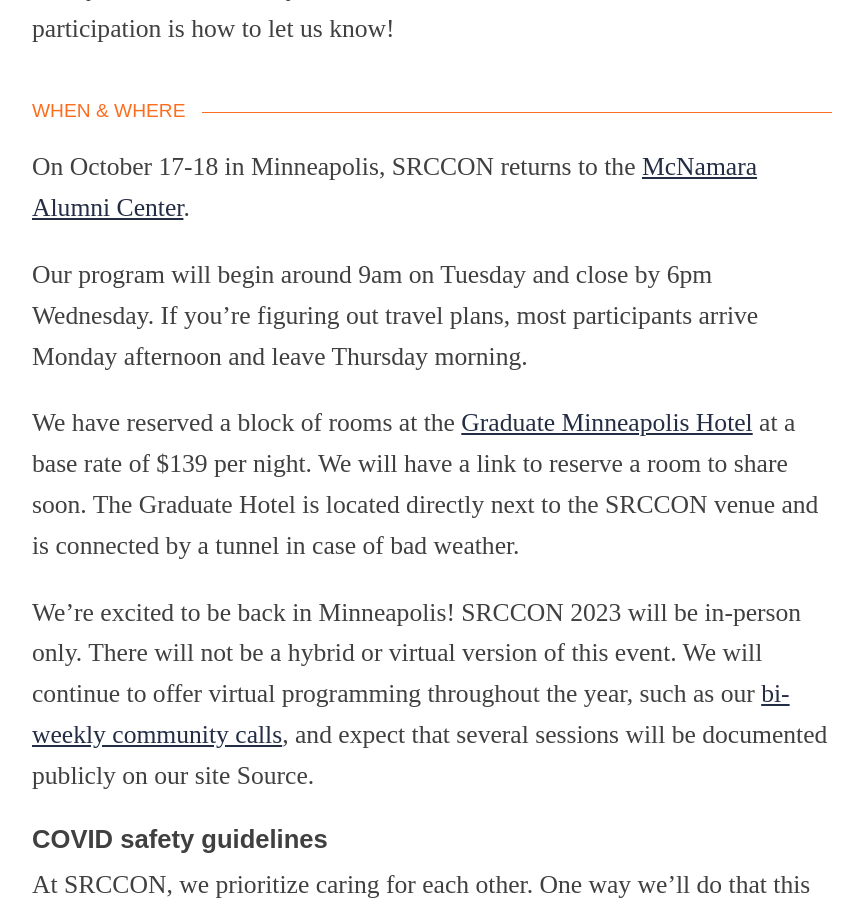
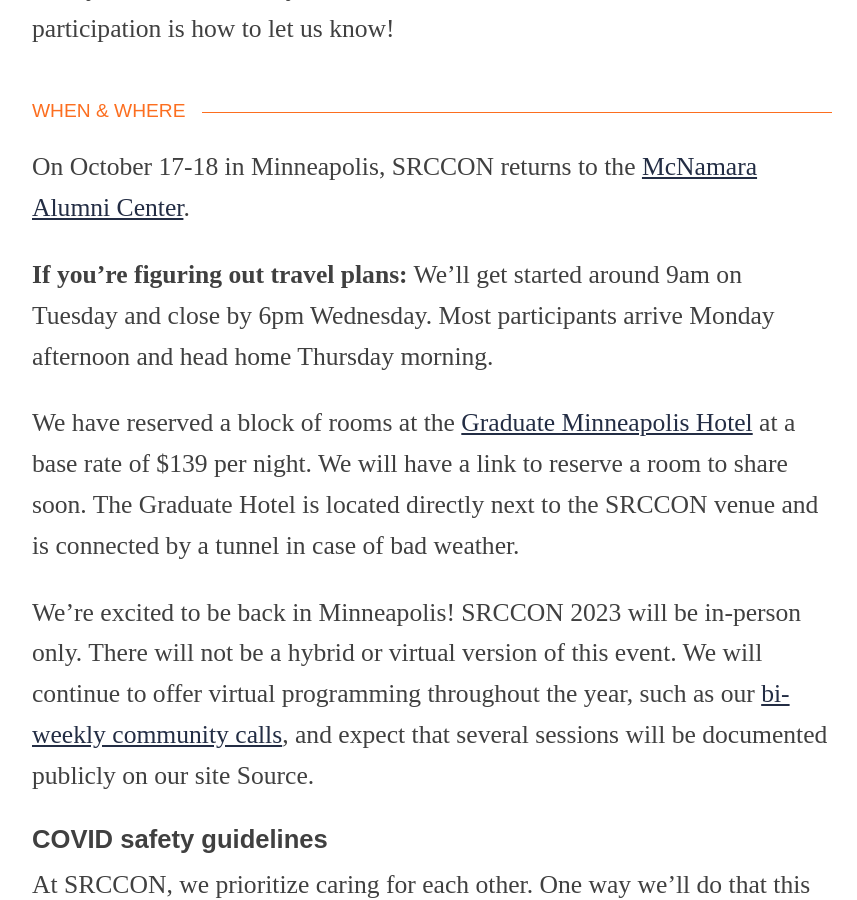
Before and after one commit to OpenNews/srccon-2023, a Jekyll site: the page built from homepage.md, in a window 1280 px wide and 900 px high, scrolled down 1836 px. Shown: the whole window, without its empty margins (208-1065 px from the left). Built offline with Jekyll 4.4.1, drawn with Linux system fonts in a browser that asks for light colours; some web fonts are replaced; our own code applies the rules of GitHub Pages for plain Markdown files.

Commit message:
add travel note to program page

```diff
--- a/homepage.md
+++ b/homepage.md
@@ -25,7 +25,7 @@
 
 On October 17-18 in Minneapolis, SRCCON returns to the [McNamara Alumni Center](https://www.google.com/maps/place/McNamara+Alumni+Center/@44.975199,-93.2301774,17z/data=!3m1!4b1!4m5!3m4!1s0x52b32d18ed516031:0x5f984f594ceab6ad!8m2!3d44.975199!4d-93.2279887).
 
-Our program will begin around 9am on Tuesday and close by 6pm Wednesday. If you’re figuring out travel plans, most participants arrive Monday afternoon and leave Thursday morning.
+**If you're figuring out travel plans:** We’ll get started around 9am on Tuesday and close by 6pm Wednesday. Most participants arrive Monday afternoon and head home Thursday morning.
 
 We have reserved a block of rooms at the [Graduate Minneapolis Hotel](https://www.graduatehotels.com/minneapolis/) at a base rate of $139 per night. We will have a link to reserve a room to share soon. The Graduate Hotel is located directly next to the SRCCON venue and is connected by a tunnel in case of bad weather.
 
```
Also changed, not shown: program.md (+2 -0 lines).
